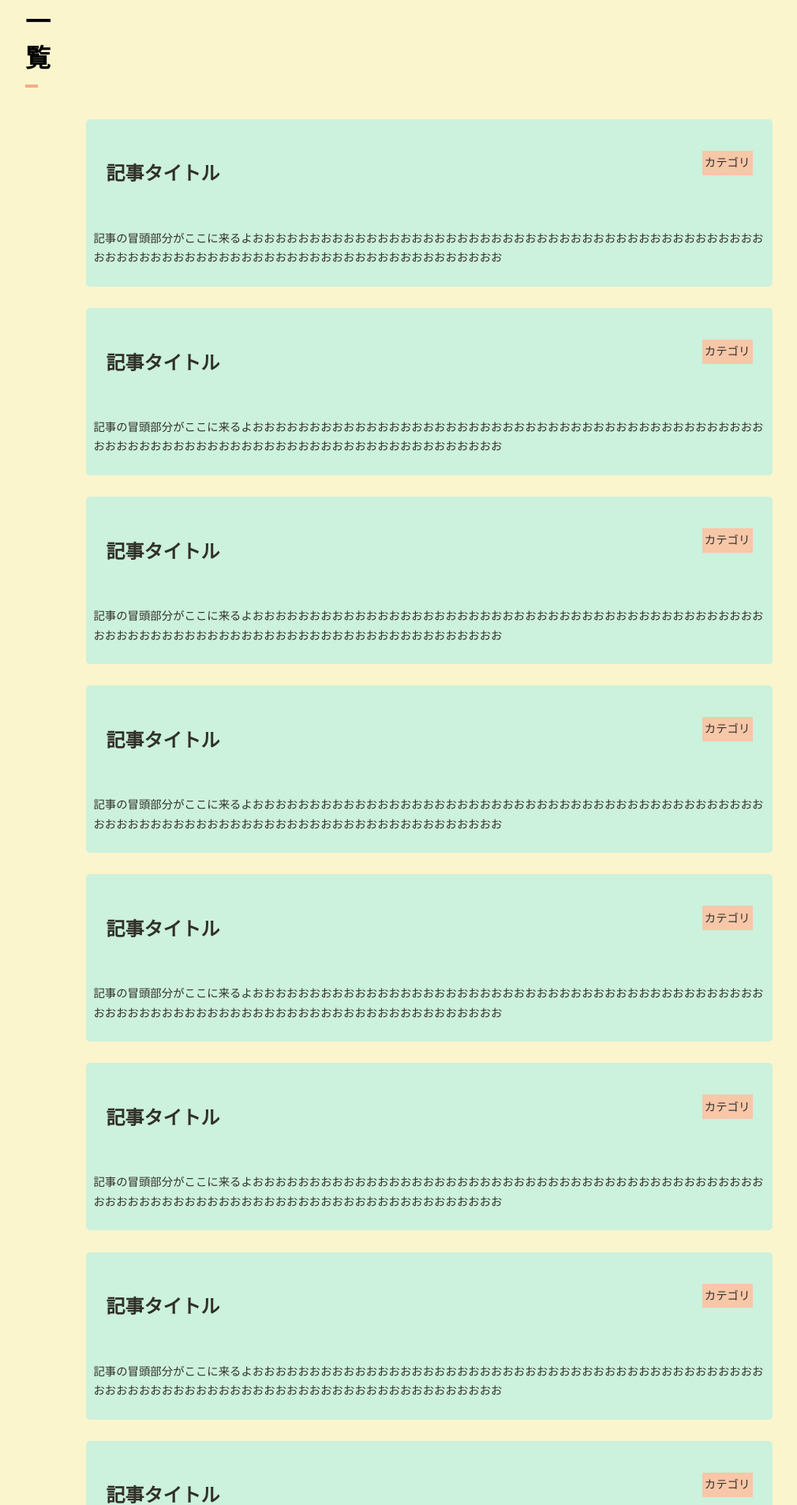
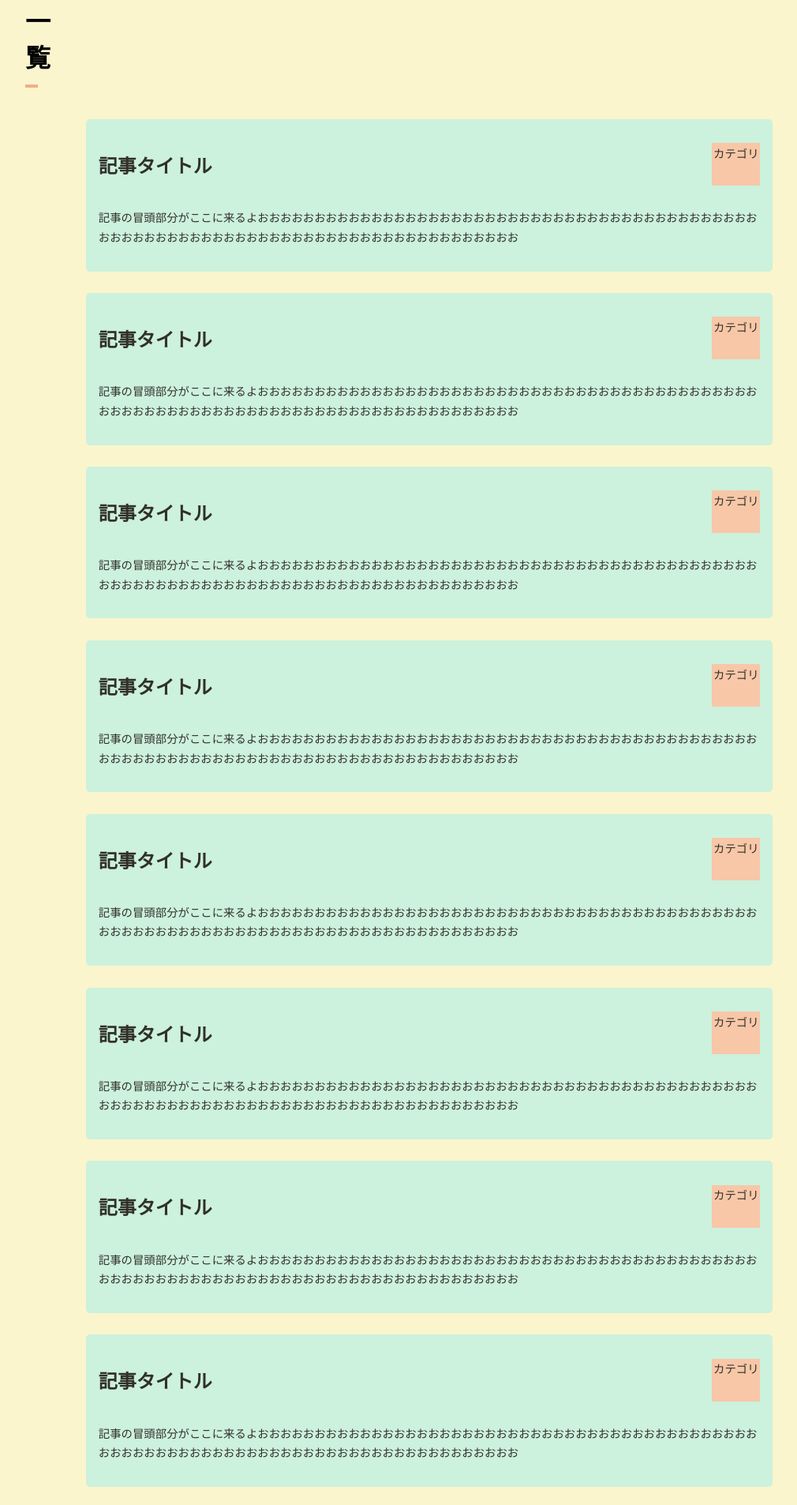
Before and after one commit to mihoijuin/Website_Career_media, a PHP site: page / in a window 1280 px wide. Shown: the part 320-2226 px from the top of the page at 79% size, without its empty margins (96-1106 px from the left). Run offline with PHP 8.4, Linux system fonts and the light colour scheme; some libraries are stand-ins or nearby versions.

Commit message:
#25を解決。ヘッダーのheaderタグにidをつければ OK だった

```diff
--- a/css/style.css
+++ b/css/style.css
@@ -18,33 +18,33 @@ p {
   font-size: .9rem; }
 
 /* Header */
-header {
+#header {
   background-color: #83E3C2;
   display: flex;
   justify-content: space-between;
   align-items: flex-end;
   padding: 1rem; }
-  header .header-logo {
+  #header .header-logo {
     display: flex;
     align-items: center;
     text-align: center; }
-    header .header-logo img {
+    #header .header-logo img {
       border-radius: 50%; }
-    header .header-logo .media-title {
+    #header .header-logo .media-title {
       margin-left: .8rem; }
-      header .header-logo .media-title h1 {
+      #header .header-logo .media-title h1 {
         font-weight: bold;
         font-size: 1.8rem;
         font-family: uzura_font; }
-      header .header-logo .media-title p {
+      #header .header-logo .media-title p {
         padding-top: .4rem; }
-  header .header-nav ul {
+  #header .header-nav ul {
     display: flex;
     margin-right: 2rem; }
-    header .header-nav ul li {
+    #header .header-nav ul li {
       margin-left: 3rem;
       font-size: 1.2rem; }
-      header .header-nav ul li:hover {
+      #header .header-nav ul li:hover {
         border-bottom: dotted 0.1875rem #1c7e5c; }
 
 /* main */
@@ -65,19 +65,20 @@ header {
       background-color: #c1f1e1;
       opacity: 0.8;
       margin-bottom: 1.7rem;
-      padding: .6rem;
+      padding: 1rem;
       border-radius: 0.3125rem; }
       .main-wrapper .posts .post:hover {
         opacity: 1;
         cursor: pointer; }
       .main-wrapper .posts .post header {
-        align-items: flex-start;
-        background-color: #c1f1e1; }
+        display: flex;
+        justify-content: space-between;
+        margin-bottom: .8rem; }
         .main-wrapper .posts .post header .post-title {
           font: bold 1.5rem uzura_font; }
         .main-wrapper .posts .post header .post-category {
           background-color: #f7bca0;
-          padding: .2rem; }
+          padding: .1rem; }
   .main-wrapper .page-nav ul {
     display: flex;
     justify-content: center; }
--- a/css/style.scss
+++ b/css/style.scss
@@ -24,7 +24,7 @@ p {
 }
 
 /* Header */
-header {
+#header {
   background-color: $basic_color;
   display: flex;
   justify-content: space-between;
@@ -83,21 +83,22 @@ header {
       background-color: lighten($basic_color, 15%);
       opacity: 0.8;
       margin-bottom: 1.7rem;
-      padding: .6rem;
+      padding: 1rem;
       border-radius: rem(5px);
       &:hover {
         opacity: 1;
         cursor: pointer;
       }
       header {
-        align-items: flex-start;
-        background-color: lighten($basic_color, 15%);  //.postのbackground-colorを引き継ぐにはどうすれば？inheritだとbodyの色が引き継がれる
+        display: flex;
+        justify-content: space-between;
+        margin-bottom: .8rem;
         .post-title {
           font: bold 1.5rem uzura_font;
         }
         .post-category {
           background-color: lighten($orange, 5%);
-          padding: .2rem;
+          padding: .1rem;
         }
       }
     }
--- a/index.html
+++ b/index.html
@@ -15,7 +15,7 @@
 
   <body>
     <!-- header -->
-    <header>
+    <header id="header">
       <section class="header-logo">
         <img src="./images/Porin_icon.jpg" alt="" width="90" height="90">
         <div class="media-title">
```
Also changed, not shown: 1 other file.
